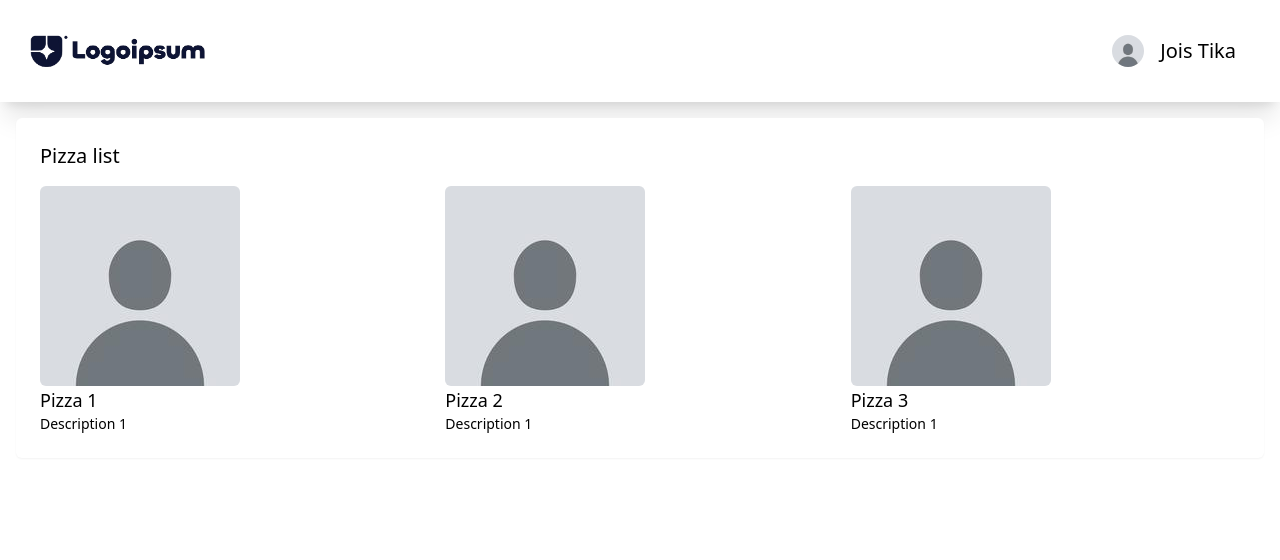
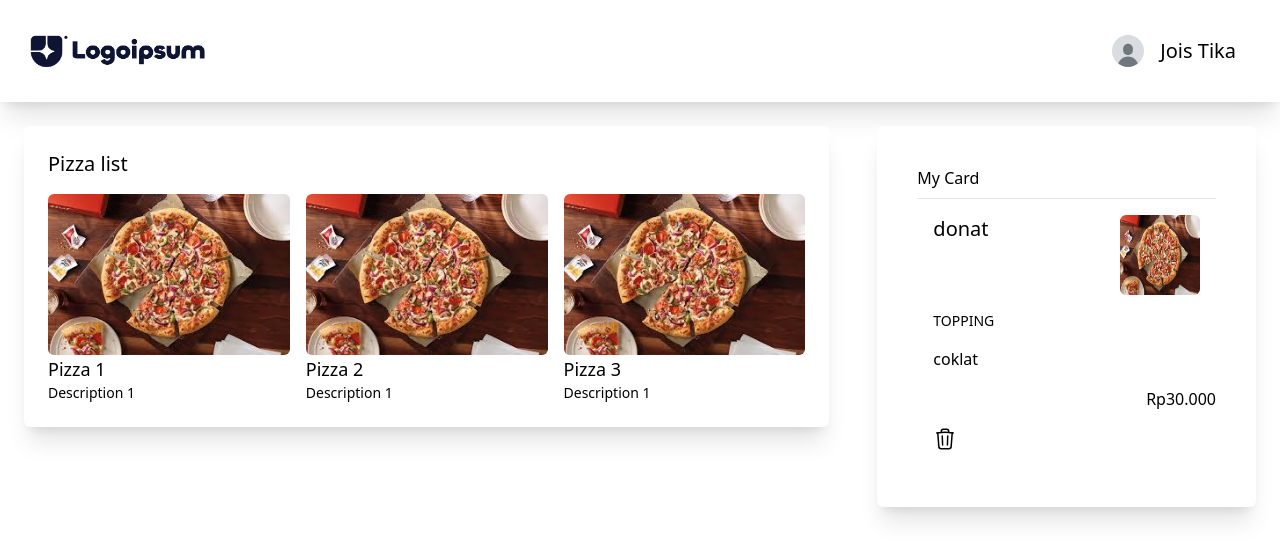
Before and after one commit to Jois01/pizza-order, a Vue app: page / in a window 1280 px wide. Shown: the top 560 px of the page. Built offline with nearby package versions, Linux system fonts and the light colour scheme.

Commit message:
menambahkan cart, memperbarui desain, dan menambah foto

```diff
--- a/src/App.vue
+++ b/src/App.vue
@@ -1,11 +1,17 @@
 <script setup>
 import navbar from './components/navbar.vue'
 import pizza from './components/pizza.vue'
+import cart from './components/cart.vue'
 </script>
 
 <template>
   <navbar/>
-  <div class="container">
-    <pizza/>
+  <div class="container grid grid-cols-1 md:grid-cols-3">
+    <div class="card col-span-2">
+      <pizza/>
+    </div>
+    <div class="card">
+      <cart/>
+    </div>
   </div>
 </template>
--- a/src/components/cart.vue
+++ b/src/components/cart.vue
@@ -0,0 +1,19 @@
+
+<template>
+  <div class="bg-white rounded-md p-10 m-6 shadow-xl">
+    <h5 class="card-title">My Card</h5>
+    <hr class="mt-2" />
+    <div class="card flex m-4 gap-4 justify-between">
+      <div class="text-xl">donat</div>
+      <img src="./icons/pizza.jpeg" alt="" class="size-20 rounded-md" />
+    </div>
+    <div class="text-sm m-4">TOPPING</div>
+    <div class="topping m-4">
+      <p>coklat</p>
+    </div>
+    <div class="harga text-right">Rp30.000</div>
+    <div class="trash">
+        <img src="./icons/trash.svg" class="size-6 m-4" alt="">
+    </div>
+  </div>
+</template>
--- a/src/components/pizza.vue
+++ b/src/components/pizza.vue
@@ -1,24 +1,24 @@
 <template>
-    <div class="card bg-white m-4 p-2 rounded-md shadow-sm">
+    <div class="card bg-white m-6 p-2 rounded-md shadow-xl">
         <div class="card-title m-4 text-xl">Pizza list</div>
         <div class="card-body m-4">
             <div class="grid grid-cols-1 md:grid-cols-3 sm:grid-cols-2 gap-4">
                 <div class="card1">
-                    <img src="./icons/image.jpg"  class="rounded-md" alt="">
+                    <img src="./icons/pizza.jpeg"  class="rounded-md" alt="">
                     <div class="content">
                         <h2 class="text-lg">Pizza 1</h2>
                         <p class="text-sm">Description 1</p>
                     </div>
                 </div>
                 <div class="card2">
-                    <img src="./icons/image.jpg"  class="rounded-md" alt="">
+                    <img src="./icons/pizza.jpeg"  class="rounded-md" alt="">
                     <div class="content">
                         <h2 class="text-lg">Pizza 2</h2>
                         <p class="text-sm">Description 1</p>
                     </div>
                 </div>
                 <div class="card3">
-                    <img src="./icons/image.jpg"  class="rounded-md" alt="">
+                    <img src="./icons/pizza.jpeg"  class="rounded-md" alt="">
                     <div class="content">
                         <h2 class="text-lg">Pizza 3</h2>
                         <p class="text-sm">Description 1</p>
```
Also changed, not shown: src/components/icons/pizza.jpeg (added), src/components/icons/trash.svg (added).
